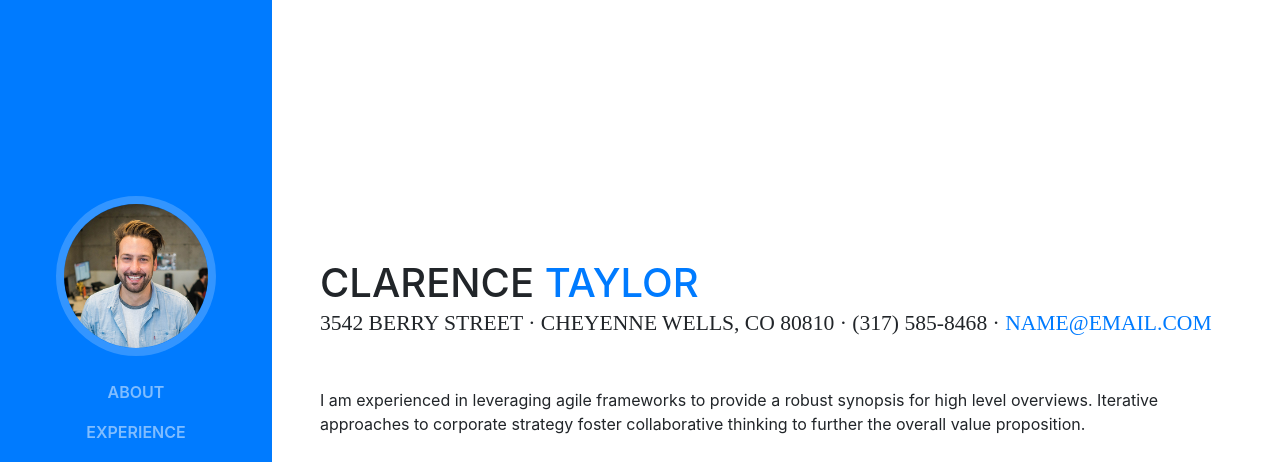
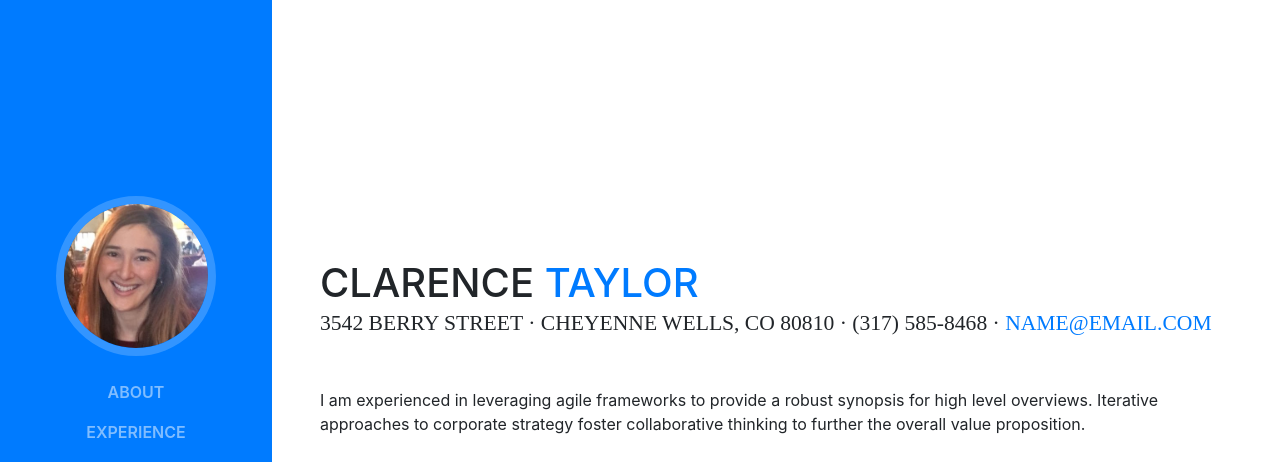
Before and after one commit to gtallen1187/ilanaeides.com, a website with bundled scripts: page index.html in a window 1280 px wide. Shown: the top 462 px of the page. Built offline with nearby package versions, Linux system fonts and the light colour scheme; a web font is replaced by a local one.

Commit message:
second commit

```diff
--- a/index.html
+++ b/index.html
@@ -31,7 +31,7 @@
       <a class="navbar-brand js-scroll-trigger" href="#page-top">
         <span class="d-block d-lg-none">Start Bootstrap</span>
         <span class="d-none d-lg-block">
-          <img class="img-fluid img-profile rounded-circle mx-auto mb-2" src="img/profile.jpg" alt="">
+          <img class="img-fluid img-profile rounded-circle mx-auto mb-2" src="img/ilana.jpeg" alt="">
         </span>
       </a>
       <button class="navbar-toggler" type="button" data-toggle="collapse" data-target="#navbarSupportedContent" aria-controls="navbarSupportedContent" aria-expanded="false" aria-label="Toggle navigation">
```
Also changed, not shown: img/ilana.jpeg (added).
